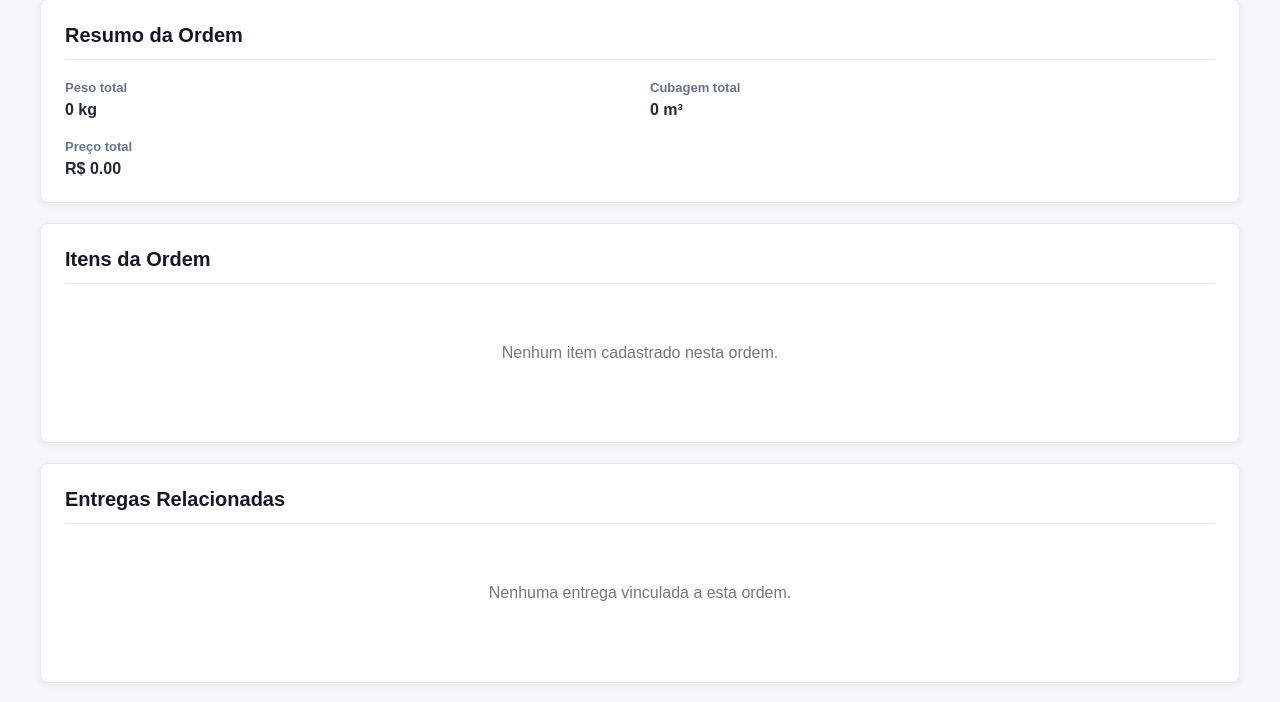
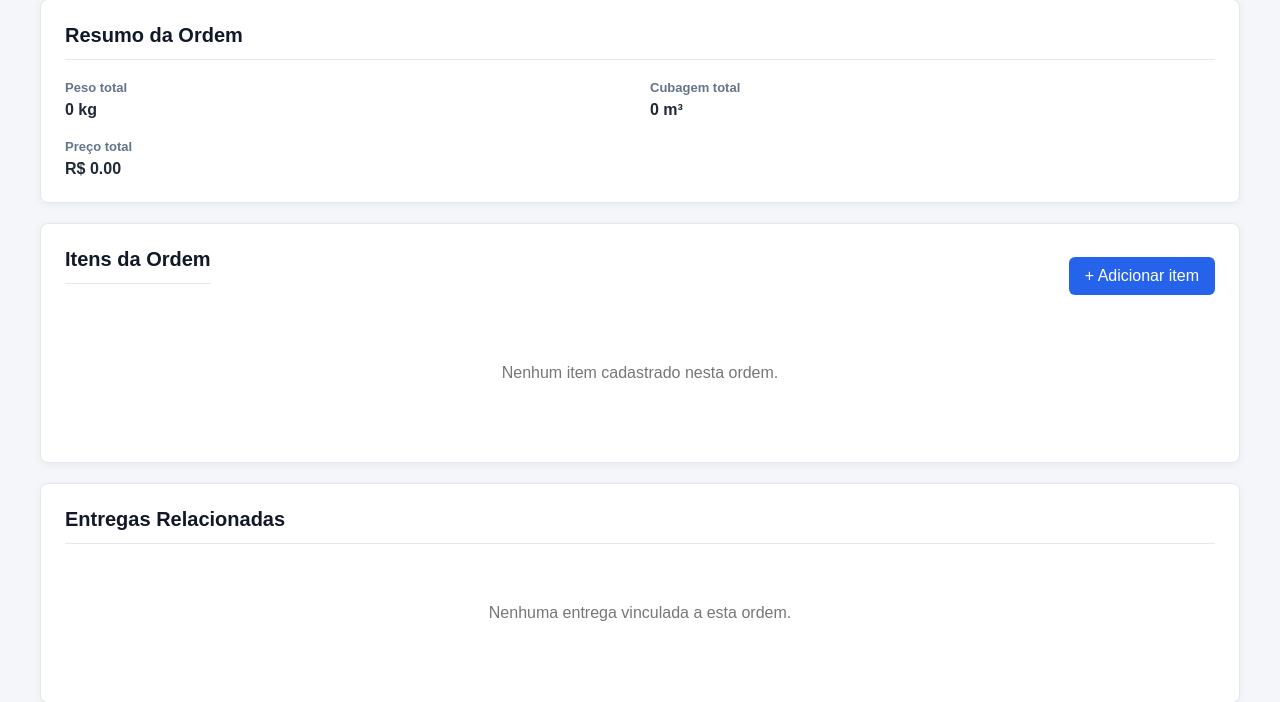
Before and after one commit to guilhermebatis/sistema-log, a Flask app: template app/templates/orders/info.html in a window 1280 px wide. Shown: the part 529-1231 px from the top of the page. Run offline with Flask 3, Linux system fonts and the light colour scheme; the template is opened without the code that fills it, so the values that code supplies are empty.

Commit message:
feat(orders): add order item actions to order info page

```diff
--- a/app/routes/order_items.py
+++ b/app/routes/order_items.py
@@ -54,7 +54,7 @@ def create_order_item():
         )
 
         if create_order_item_service(order_item):
-            return redirect(url_for('order_items.index'))
+            return redirect(url_for('orders.order_info', order_id=order_item_order_service_id))
         else:
             return redirect(url_for('order_items.create_order_item'))
 
@@ -115,7 +115,7 @@ def update_order_item(order_item_id):
         data.price_item = order_item_price_item
 
         if update_order_item_service(data):
-            return redirect(url_for('order_items.index'))
+            return redirect(url_for('orders.order_info', order_id=order_item_order_service_id))
         else:
             return redirect(url_for('order_items.update_order_item', order_item_id=order_item_id))
 
--- a/app/templates/orders/info.html
+++ b/app/templates/orders/info.html
@@ -126,7 +126,16 @@
 
     <div class="info-card">
 
-        <h2>Itens da Ordem</h2>
+        <div class="top-bar">
+            <h2>Itens da Ordem</h2>
+
+            <a
+                href="{{ url_for('order_items.create_order_item', order_service_id=order_data.id) }}"
+                class="btn"
+            >
+                + Adicionar item
+            </a>
+        </div>
 
         {% if order_items_data %}
 
@@ -141,6 +150,7 @@
                             <th>Peso unitário</th>
                             <th>Cubagem unitária</th>
                             <th>Preço unitário</th>
+                            <th>Ações</th>
                         </tr>
                     </thead>
 
@@ -155,6 +165,32 @@
                             <td>{{ item.weight }} kg</td>
                             <td>{{ item.cubage }} m³</td>
                             <td>R$ {{ "%.2f"|format(item.price_item) }}</td>
+
+                            <td>
+                                <div class="actions">
+
+                                    <a
+                                        href="{{ url_for('order_items.update_order_item', order_item_id=item.id) }}"
+                                        class="btn"
+                                    >
+                                        Editar
+                                    </a>
+
+                                    <form
+                                        method="POST"
+                                        action="{{ url_for('order_items.delete_order_item', order_item_id=item.id) }}"
+                                        onsubmit="return confirm('Deseja realmente excluir este item?')"
+                                    >
+                                    <button
+                                        type="submit"
+                                        class="action-btn delete-btn"
+                                    >
+                                        Excluir
+                                    </button>
+                                    </form>
+
+                                </div>
+                            </td>
                         </tr>
 
                         {% endfor %}
@@ -191,7 +227,7 @@
                         <h3>Entrega #{{ delivery.id }}</h3>
 
                         <a
-                            href="{{ url_for('delivery.delivery_info', id=delivery.id) }}"
+                            href="{{ url_for('delivery.info', id=delivery.id) }}"
                             class="action-btn edit-btn"
                         >
                             Ver entrega
```
